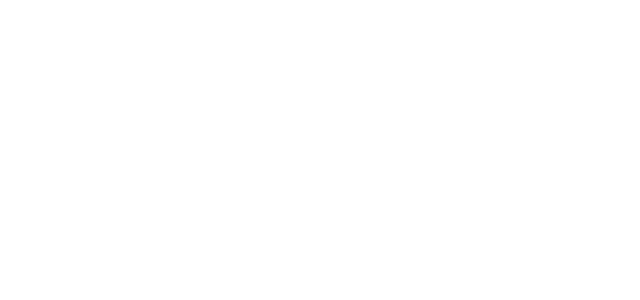
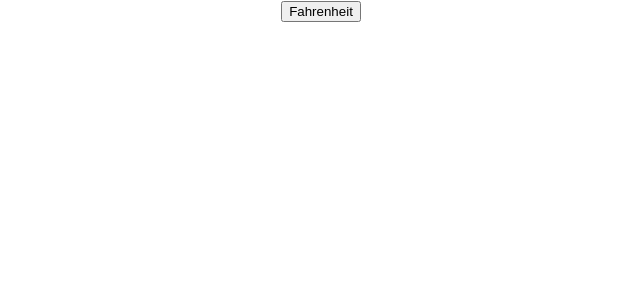
Before and after one commit to stutisk/taptalent, a React (Create React App) app: page / in a window 1280 px wide. Shown: the top 300 px of the page, without its empty margins (319-959 px from the left). Built offline with nearby package versions, Linux system fonts and the light colour scheme.

Commit message:
feat: added redux for "Temperature unit preferences "

```diff
--- a/src/App.js
+++ b/src/App.js
@@ -1,10 +1,11 @@
 
 import './App.css';
+import { DashBoard } from './Components/DashBoard';
 
 function App() {
   return (
     <div className="App">
-
+     <DashBoard/>
     </div>
   );
 }
--- /dev/null
+++ b/src/Components/DashBoard.jsx
@@ -0,0 +1,9 @@
+import { ToggleSettings } from "./ToggleSettings";
+
+export const DashBoard = () => {
+  return (
+    <div>
+      <ToggleSettings />
+    </div>
+  );
+};
--- /dev/null
+++ b/src/Components/ToggleSettings.jsx
@@ -0,0 +1,13 @@
+import { useDispatch, useSelector } from "react-redux";
+import { toggleUnit } from "../features/settings/settingsSlice";
+
+export const ToggleSettings = () => {
+  const unit = useSelector((state) => state.settings.unit);
+  const dispatch = useDispatch();
+
+  return (
+    <button onClick={() => dispatch(toggleUnit())}>
+     {unit}
+    </button>
+  );
+};
--- /dev/null
+++ b/src/app/store.js
@@ -0,0 +1,8 @@
+import { configureStore } from "@reduxjs/toolkit";
+import settingsReducer from "../features/settings/settingsSlice";
+
+export const store = configureStore({
+  reducer: {
+    settings: settingsReducer,
+  },
+});
--- /dev/null
+++ b/src/features/settings/settingsSlice.js
@@ -0,0 +1,19 @@
+import { createSlice } from "@reduxjs/toolkit";
+
+const initialState = {
+  unit: localStorage.getItem("Celsius") || "Fahrenheit",
+};
+
+const settingsSlice = createSlice({
+  name: "settings",
+  initialState,
+  reducers: {
+    toggleUnit(state) {
+      state.unit = state.unit === "Fahrenheit" ? "Celsius" : "Fahrenheit";
+      localStorage.setItem("unit", state.unit);
+    },
+  },
+});
+
+export const { toggleUnit } = settingsSlice.actions;
+export default settingsSlice.reducer;
--- a/src/index.js
+++ b/src/index.js
@@ -1,13 +1,17 @@
-import React from 'react';
-import ReactDOM from 'react-dom/client';
-import './index.css';
-import App from './App';
-import reportWebVitals from './reportWebVitals';
+import React from "react";
+import ReactDOM from "react-dom/client";
+import "./index.css";
+import App from "./App";
+import reportWebVitals from "./reportWebVitals";
+import { Provider } from "react-redux";
+import { store } from "./app/store";
 
-const root = ReactDOM.createRoot(document.getElementById('root'));
+const root = ReactDOM.createRoot(document.getElementById("root"));
 root.render(
   <React.StrictMode>
-    <App />
+    <Provider store={store}>
+      <App />
+    </Provider>
   </React.StrictMode>
 );
 
```
Also changed, not shown: src/features/weather/weatherSlice.js (added), src/services/weatherapi.js (added).
